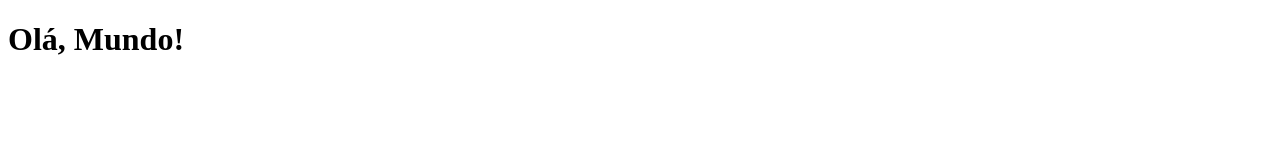
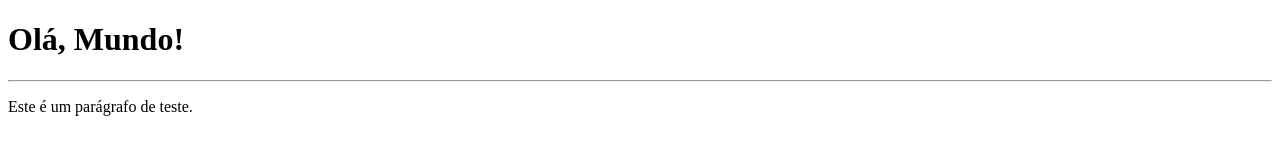
Before and after one commit to marcus6silva-del/Ola-Mundo, a plain HTML site: page site-teste/index.html in a window 1280 px wide. Drawn offline with Linux system fonts and the light colour scheme.

Commit message:
Adicionei parágrafo

```diff
--- a/site-teste/index.html
+++ b/site-teste/index.html
@@ -7,5 +7,7 @@
 </head>
 <body>
     <h1>Olá, Mundo!</h1>
+    <hr>
+    <p>Este é um parágrafo de teste.</p>
 </body>
 </html>
```
